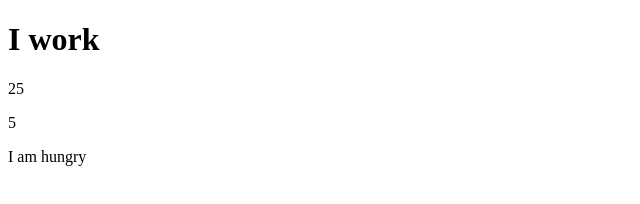
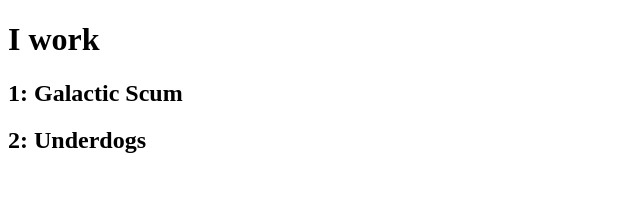
Before and after one commit to Waysidetester/js-functions, a plain HTML site: page index.html in a window 1280 px wide. Shown: the whole page, without its empty margins (0-640 px from the left). Drawn offline with Linux system fonts and the light colour scheme.

Commit message:
Number counter for band names active

```diff
--- /dev/null
+++ b/challenge.js
@@ -0,0 +1,16 @@
+const printDom = (stringToPrint, divID) => {
+    const selectedDiv = document.getElementById(divID);
+    selectedDiv.innerHTML += `<h2>${stringToPrint}</h2>`;
+};
+
+let bandNumber = 1;
+
+const takeNumber = (bandName) => {
+    let bandOutput = `${bandNumber}: ${bandName}`;
+    bandNumber ++;
+    printDom(bandOutput,'band');
+    return bandOutput;
+}
+
+takeNumber('Galactic Scum');
+takeNumber('Underdogs');
--- a/index.html
+++ b/index.html
@@ -12,10 +12,11 @@
     <h1>I work</h1>
     <div id="banana"></div>
     <div id="greeting"></div>
-    <div id="test"></div>
     <div id="numOutput"></div>
     <div id="feelings"></div>
+    <div id="band"></div>
     <!-- <script src="main.js"></script> -->
-    <script src="functions.js"></script>
+    <!-- <script src="functions.js"></script> -->
+    <script src="challenge.js"></script>
 </body>
 </html>
```
